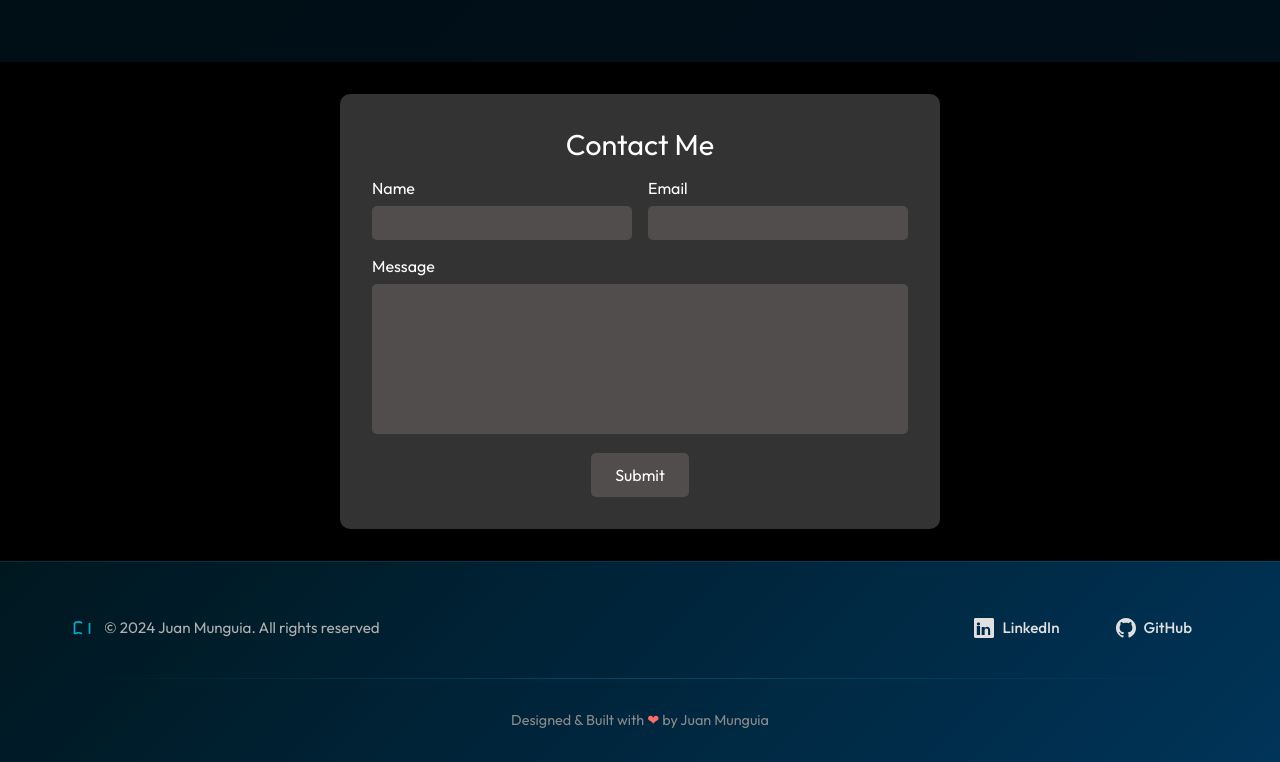
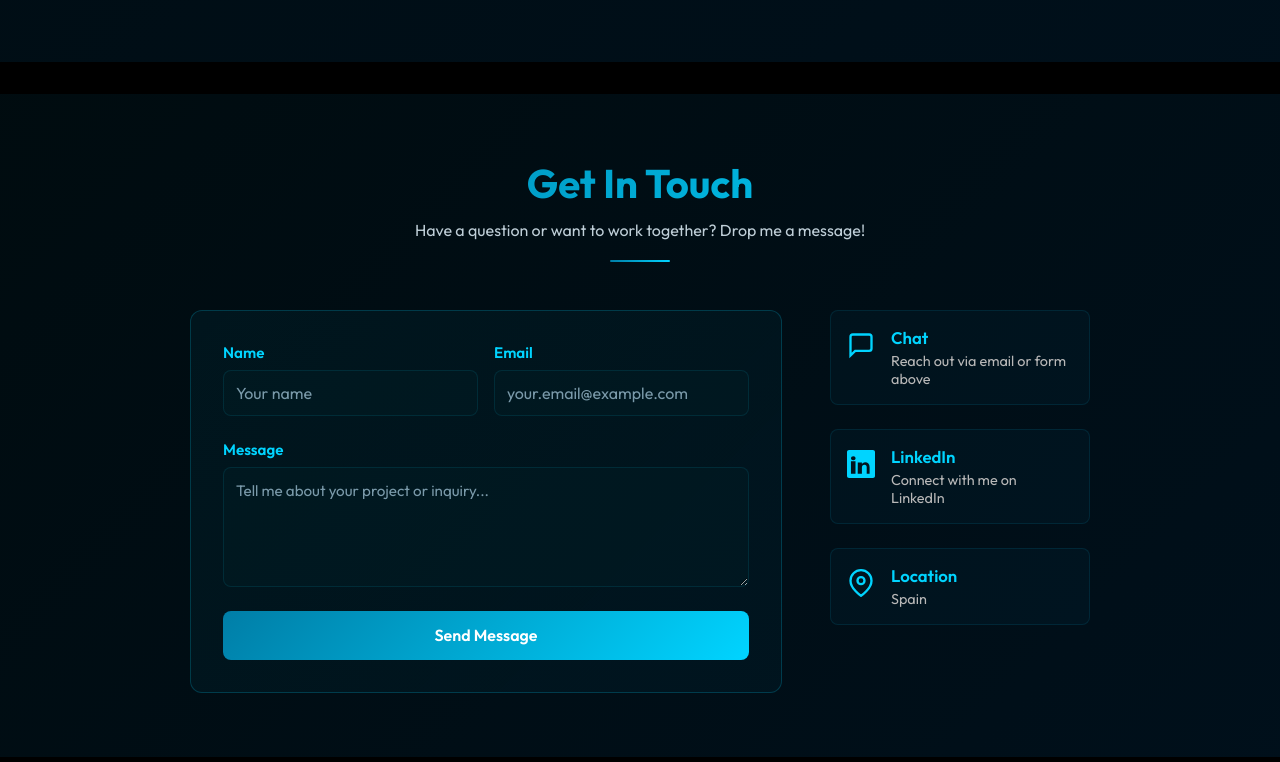
Before and after one commit to GitNinja0/portfolio, a Vue app: page / in a window 1280 px wide. Shown: the part 4418-5180 px from the top of the page. Built offline with nearby package versions, Linux system fonts and the light colour scheme.

Commit message:
agregada la dependencia de email.js y arreglados los estilos de la pagina de contacto

```diff
--- a/package.json
+++ b/package.json
@@ -11,6 +11,7 @@
     "type-check": "vue-tsc --build --force"
   },
   "dependencies": {
+    "@emailjs/browser": "^4.4.1",
     "pinia": "^2.1.7",
     "portfolio": "file:",
     "vue": "^3.4.29",
--- a/src/components/main/ContactMe.vue
+++ b/src/components/main/ContactMe.vue
@@ -1,122 +1,467 @@
-<script>
-
+<script setup lang="ts">
+import { ref } from 'vue';
 import emailjs from '@emailjs/browser';
 
-export default {
-  methods: {
-    sendEmail() {
-      emailjs
-        .sendForm(SERVICEID, TEMPLATEID, this.$refs.form, {
+const form = ref<HTMLFormElement | null>(null);
+const loading = ref(false);
+const submitStatus = ref<'idle' | 'success' | 'error'>('idle');
+const statusMessage = ref('');
+
+const sendEmail = async () => {
+  if (!form.value) return;
+
+  loading.value = true;
+  submitStatus.value = 'idle';
+
+  try {
+    await emailjs.sendForm(
+      import.meta.env.VITE_EMAILJS_SERVICE_ID || 'SERVICEID',
+      import.meta.env.VITE_EMAILJS_TEMPLATE_ID || 'TEMPLATEID',
+      form.value,
+      {
         publicKey: 'Q8lC4Eql-6IyOUaib',
-        })
-        .then(
-          () => {
-            console.log('SUCCESS!');
-          },
-          (error) => {
-            console.log('FAILED...', error.text);
-          },
+      }
     );
-    },
-  },
+
+    submitStatus.value = 'success';
+    statusMessage.value = 'Message sent successfully! I\'ll get back to you soon.';
+    form.value.reset();
+
+    setTimeout(() => {
+      submitStatus.value = 'idle';
+    }, 5000);
+  } catch (error: any) {
+    submitStatus.value = 'error';
+    statusMessage.value = 'Failed to send message. Please try again.';
+    console.error('Email error:', error.text);
+
+    setTimeout(() => {
+      submitStatus.value = 'idle';
+    }, 5000);
+  } finally {
+    loading.value = false;
+  }
 };
 </script>
+
 <template>
-    <div class="container">
-        <h2>Contact Me</h2>
-        <form @submit.prevent="sendEmail">
-            <div class="containerForm">
-                <div class="content">
-                    <label for="Name">Name</label>
-                    <input type="text" id="Name" name="to_name">
+  <section id="contact" class="contact">
+    <div class="contact-inner">
+      <header class="contact-header">
+        <h2>Get In Touch</h2>
+        <p class="subtitle">Have a question or want to work together? Drop me a message!</p>
+        <div class="header-line"></div>
+      </header>
+
+      <div class="contact-content">
+        <form ref="form" @submit.prevent="sendEmail" class="contact-form">
+          <div class="form-group-row">
+            <div class="form-group">
+              <label for="to_name">Name</label>
+              <input
+                type="text"
+                id="to_name"
+                name="to_name"
+                placeholder="Your name"
+                required
+                class="form-input"
+              >
             </div>
-                <div class="content">
-                    <label for="email">Email</label>
-                    <input type="email" id="email" name="to_email">
+
+            <div class="form-group">
+              <label for="to_email">Email</label>
+              <input
+                type="email"
+                id="to_email"
+                name="to_email"
+                placeholder="your.email@example.com"
+                required
+                class="form-input"
+              >
             </div>
           </div>
-            <div class="messageContainer">
-                <label for="message">Message</label>
-                <textarea id="message" name="to_message"></textarea>
+
+          <div class="form-group">
+            <label for="to_message">Message</label>
+            <textarea
+              id="to_message"
+              name="to_message"
+              placeholder="Tell me about your project or inquiry..."
+              required
+              class="form-textarea"
+            ></textarea>
           </div>
-            <button type="submit">Submit</button>
+
+          <div v-if="submitStatus !== 'idle'" :class="['status-message', submitStatus]">
+            {{ statusMessage }}
+          </div>
+
+          <button
+            type="submit"
+            class="submit-btn"
+            :disabled="loading"
+            :class="{ 'is-loading': loading }"
+          >
+            <span v-if="!loading">Send Message</span>
+            <span v-else>Sending...</span>
+          </button>
         </form>
+
+        <div class="contact-info">
+          <div class="info-item">
+            <svg width="24" height="24" viewBox="0 0 24 24" fill="none" stroke="currentColor" stroke-width="2">
+              <path d="M21 15a2 2 0 0 1-2 2H7l-4 4V5a2 2 0 0 1 2-2h14a2 2 0 0 1 2 2z"></path>
+            </svg>
+            <div>
+              <h4>Chat</h4>
+              <p>Reach out via email or form above</p>
             </div>
+          </div>
+
+          <a href="https://www.linkedin.com/in/juanmunguia" target="_blank" rel="noopener noreferrer" class="info-item info-link">
+            <svg width="24" height="24" viewBox="0 0 24 24" fill="currentColor">
+              <path d="M20.447 20.452h-3.554v-5.569c0-1.328-.475-2.236-1.986-2.236-1.081 0-1.722.722-2.004 1.418-.103.249-.129.597-.129.946v5.441h-3.554s.05-8.824 0-9.737h3.554v1.375c.427-.659 1.191-1.595 2.897-1.595 2.117 0 3.704 1.385 3.704 4.362v5.595zM5.337 8.855c-1.144 0-1.915-.758-1.915-1.705 0-.955.771-1.713 1.997-1.713 1.225 0 1.915.758 1.923 1.713 0 .947-.698 1.705-1.923 1.705zm1.946 11.597H3.392V9.715h3.891v10.737zM22.225 0H1.771C.792 0 0 .774 0 1.729v20.542C0 23.227.792 24 1.771 24h20.451C23.2 24 24 23.227 24 22.271V1.729C24 .774 23.2 0 22.225 0z"/>
+            </svg>
+            <div>
+              <h4>LinkedIn</h4>
+              <p>Connect with me on LinkedIn</p>
+            </div>
+          </a>
+
+          <div class="info-item">
+            <svg width="24" height="24" viewBox="0 0 24 24" fill="none" stroke="currentColor" stroke-width="2">
+              <path d="M21 10c0 7-9 13-9 13s-9-6-9-13a9 9 0 0 1 18 0z"></path>
+              <circle cx="12" cy="10" r="3"></circle>
+            </svg>
+            <div>
+              <h4>Location</h4>
+              <p>Spain</p>
+            </div>
+          </div>
+        </div>
+      </div>
+    </div>
+  </section>
 </template>
 
-<style scoped>
-.container {
-    background-color: #333;
-    color: white;
-    padding: 2rem;
-    border-radius: 10px;
-    max-width: 600px;
-    margin: 2rem auto;
-    box-shadow: 0 4px 8px rgba(0, 0, 0, 0.1);
+<style lang="scss" scoped>
+.contact {
+  padding: 4rem 2rem;
+  background: linear-gradient(135deg, rgba(0, 23, 31, 0.5) 0%, rgba(0, 52, 89, 0.3) 100%);
+  margin: 2rem 0;
+
+  .contact-inner {
+    max-width: 900px;
+    margin: 0 auto;
   }
 
+  .contact-header {
+    display: flex;
+    flex-direction: column;
+    gap: 0.75rem;
+    margin-bottom: 3rem;
+    text-align: center;
+
     h2 {
-    margin-bottom: 1rem;
-    text-align: center;
+      margin: 0;
+      font-size: 2.5rem;
+      background: linear-gradient(135deg, #007ea7, #00d4ff);
+      -webkit-background-clip: text;
+      -webkit-text-fill-color: transparent;
+      background-clip: text;
+      font-weight: 700;
     }
 
-input, textarea {
-    background-color: #524D4D;
-    border: none;
-    border-radius: 5px;
-    padding: 0.5rem;
-    margin-top: 0.5rem;
+    .subtitle {
+      margin: 0;
+      color: #bfcfd8;
+      font-size: 1rem;
     }
 
-input {
-    width: 100%;
-    color: white;
+    .header-line {
+      height: 2px;
+      width: 60px;
+      background: linear-gradient(90deg, #007ea7, #00d4ff);
+      margin: 0.5rem auto 0;
+      border-radius: 2px;
+    }
   }
 
-textarea {
-    width: 100%;
-    height: 150px;
-    resize: none;
-    color: white;
+  .contact-content {
+    display: grid;
+    grid-template-columns: 1fr 1fr;
+    gap: 3rem;
+    align-items: start;
   }
 
-form {
+  .contact-form {
+    background: linear-gradient(135deg, rgba(0, 126, 167, 0.08), rgba(0, 212, 255, 0.03));
+    border: 1px solid rgba(0, 212, 255, 0.2);
+    padding: 2rem;
+    border-radius: 12px;
     display: flex;
     flex-direction: column;
-    align-items: center;
+    gap: 1.5rem;
   }
 
-.containerForm {
-    display: flex;
-    flex-direction: row;
-    flex-wrap: wrap;
+  .form-group-row {
+    display: grid;
+    grid-template-columns: 1fr 1fr;
     gap: 1rem;
-    width: 100%;
   }
 
-.content {
-    flex: 1;
+  .form-group {
     display: flex;
     flex-direction: column;
+    gap: 0.5rem;
+
+    label {
+      color: #00d4ff;
+      font-weight: 600;
+      font-size: 0.95rem;
+    }
   }
 
-.messageContainer {
-    width: 100%;
-    margin-top: 1rem;
+  .form-input,
+  .form-textarea {
+    background: rgba(1, 33, 41, 0.3);
+    border: 1px solid rgba(0, 212, 255, 0.1);
+    border-radius: 8px;
+    padding: 0.75rem;
+    color: #e0e0e0;
+    font-family: inherit;
+    transition: all 0.2s ease;
+
+    &::placeholder {
+      color: #7a9aaa;
     }
 
-button {
-    margin-top: 1rem;
-    padding: 0.75rem 1.5rem;
-    background-color: #524D4D;
-    color: white;
-    border: none;
-    border-radius: 5px;
-    cursor: pointer;
-    transition: background-color 0.3s ease;
+    &:focus {
+      outline: none;
+      background: rgba(1, 33, 41, 0.5);
+      border-color: rgba(0, 212, 255, 0.3);
+      box-shadow: 0 0 0 3px rgba(0, 212, 255, 0.1);
     }
 
-button:hover {
-    background-color: #6b6363;
+    &:hover {
+      border-color: rgba(0, 212, 255, 0.2);
+    }
+  }
+
+  .form-textarea {
+    resize: vertical;
+    min-height: 120px;
+    font-size: 0.95rem;
+    line-height: 1.5;
+  }
+
+  .status-message {
+    padding: 0.75rem 1rem;
+    border-radius: 8px;
+    font-size: 0.9rem;
+    text-align: center;
+    animation: slideDown 0.3s ease;
+
+    &.success {
+      background: rgba(76, 175, 80, 0.15);
+      color: #4caf50;
+      border: 1px solid rgba(76, 175, 80, 0.3);
+    }
+
+    &.error {
+      background: rgba(244, 67, 54, 0.15);
+      color: #f44336;
+      border: 1px solid rgba(244, 67, 54, 0.3);
+    }
+  }
+
+  .submit-btn {
+    background: linear-gradient(135deg, #007ea7, #00d4ff);
+    color: #ffffff;
+    border: none;
+    padding: 0.9rem 2rem;
+    border-radius: 8px;
+    font-weight: 600;
+    font-size: 1rem;
+    cursor: pointer;
+    transition: all 0.3s ease;
+    position: relative;
+    overflow: hidden;
+
+    &::before {
+      content: '';
+      position: absolute;
+      top: 0;
+      left: -100%;
+      width: 100%;
+      height: 100%;
+      background: linear-gradient(90deg, transparent, rgba(255, 255, 255, 0.2), transparent);
+      transition: left 0.6s ease;
+    }
+
+    &:hover:not(:disabled) {
+      transform: translateY(-2px);
+      box-shadow: 0 8px 20px rgba(0, 212, 255, 0.3);
+
+      &::before {
+        left: 100%;
+      }
+    }
+
+    &:active:not(:disabled) {
+      transform: translateY(0);
+    }
+
+    &:disabled,
+    &.is-loading {
+      opacity: 0.7;
+      cursor: not-allowed;
+    }
+  }
+
+  .contact-info {
+    display: flex;
+    flex-direction: column;
+    gap: 1.5rem;
+
+    .info-item {
+      display: flex;
+      align-items: flex-start;
+      gap: 1rem;
+      padding: 1rem;
+      background: rgba(0, 126, 167, 0.05);
+      border: 1px solid rgba(0, 212, 255, 0.1);
+      border-radius: 8px;
+      transition: all 0.3s ease;
+
+      &:hover {
+        background: rgba(0, 126, 167, 0.08);
+        border-color: rgba(0, 212, 255, 0.2);
+        transform: translateX(4px);
+      }
+
+      svg {
+        width: 28px;
+        height: 28px;
+        color: #00d4ff;
+        flex-shrink: 0;
+        margin-top: 0.25rem;
+      }
+
+      h4 {
+        margin: 0 0 0.25rem 0;
+        color: #00d4ff;
+        font-weight: 600;
+        font-size: 1.05rem;
+      }
+
+      p {
+        margin: 0;
+        color: #b8b8b8;
+        font-size: 0.9rem;
+      }
+    }
+
+    .info-link {
+      text-decoration: none;
+      color: inherit;
+      cursor: pointer;
+
+      &:hover {
+        svg {
+          transform: scale(1.1);
+        }
+      }
+
+      svg {
+        transition: transform 0.3s ease;
+      }
+    }
+  }
+
+  @keyframes slideDown {
+    from {
+      opacity: 0;
+      transform: translateY(-10px);
+    }
+    to {
+      opacity: 1;
+      transform: translateY(0);
+    }
+  }
+
+  @media (max-width: 768px) {
+    padding: 2.5rem 1.5rem;
+
+    .contact-header {
+      margin-bottom: 2rem;
+
+      h2 {
+        font-size: 2rem;
+      }
+    }
+
+    .contact-content {
+      grid-template-columns: 1fr;
+      gap: 2rem;
+    }
+
+    .contact-form {
+      padding: 1.5rem;
+    }
+
+    .form-group-row {
+      grid-template-columns: 1fr;
+    }
+  }
+
+  @media (max-width: 450px) {
+    padding: 2rem 1rem;
+
+    .contact-header {
+      h2 {
+        font-size: 1.5rem;
+      }
+
+      .subtitle {
+        font-size: 0.9rem;
+      }
+    }
+
+    .contact-content {
+      gap: 1rem;
+    }
+
+    .contact-form {
+      padding: 1.25rem;
+      gap: 1rem;
+    }
+
+    .form-group-row {
+      gap: 0.75rem;
+    }
+
+    .contact-info {
+      gap: 1rem;
+
+      .info-item {
+        padding: 0.75rem;
+        gap: 0.75rem;
+
+        svg {
+          width: 24px;
+          height: 24px;
+        }
+
+        h4 {
+          font-size: 0.95rem;
+        }
+
+        p {
+          font-size: 0.85rem;
+        }
+      }
+    }
+  }
 }
 </style>
```
Also changed, not shown: 1 other file (tests, documents, lock files or other folders). Lines whose indentation alone changed are shown as unchanged.
